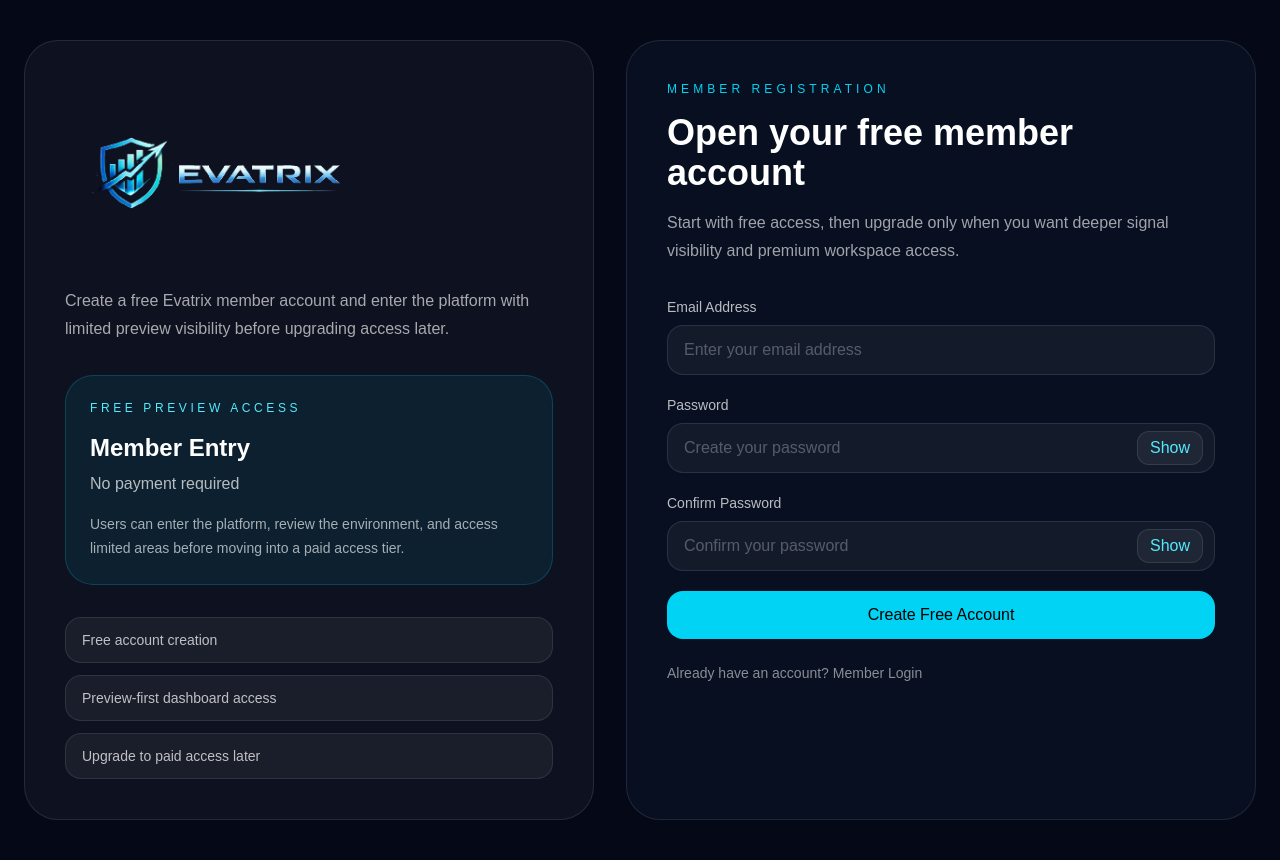
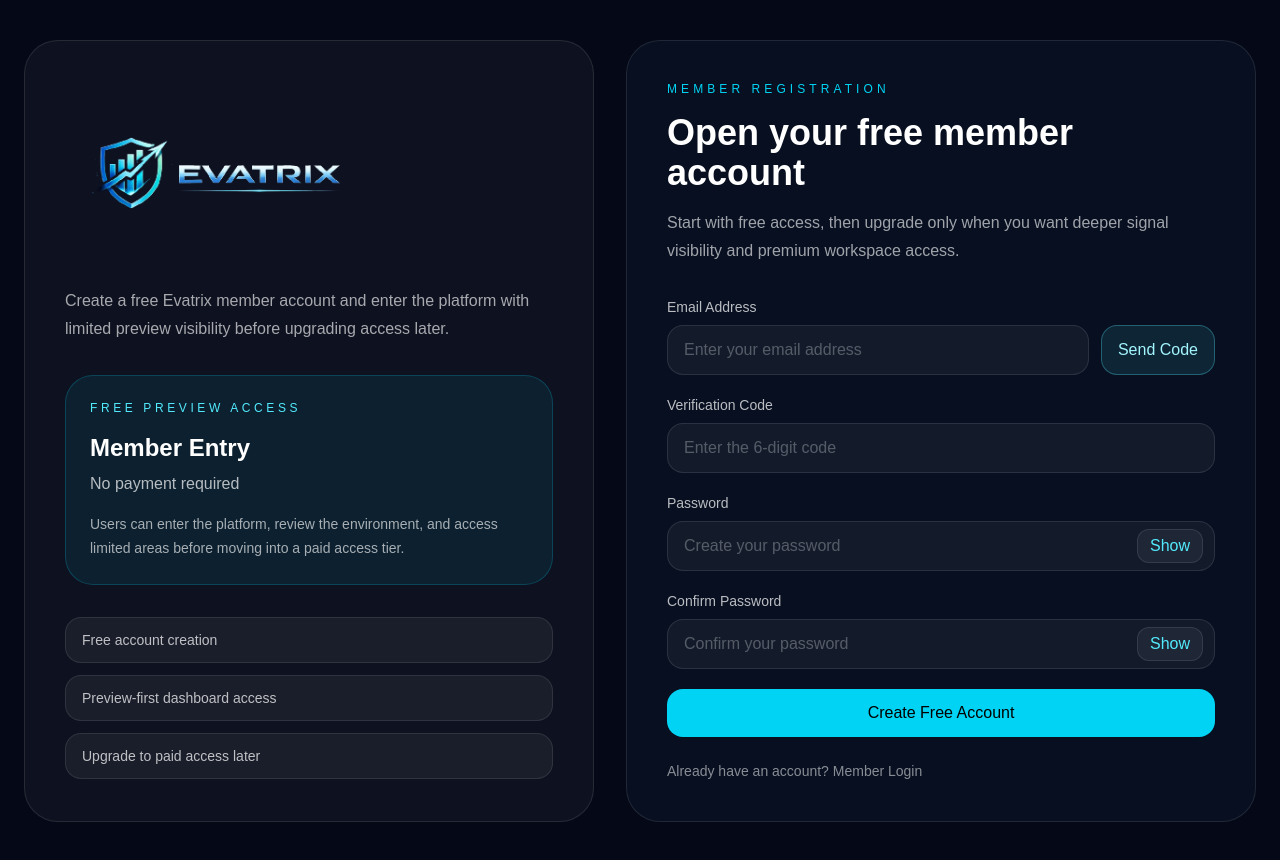
Before and after one commit to EltunTov/evatrixglobal, a Next.js app: page /signup in a window 1280 px wide. Built offline with nearby package versions, Linux system fonts and the light colour scheme.

Commit message:
Fix real signup flow with verification code

```diff
--- a/app/signup/page.tsx
+++ b/app/signup/page.tsx
@@ -9,19 +9,67 @@
   const router = useRouter();
 
   const [email, setEmail] = useState("");
+  const [code, setCode] = useState("");
   const [password, setPassword] = useState("");
   const [confirmPassword, setConfirmPassword] = useState("");
+
   const [showPassword, setShowPassword] = useState(false);
   const [showConfirmPassword, setShowConfirmPassword] = useState(false);
+
   const [errorText, setErrorText] = useState("");
+  const [successText, setSuccessText] = useState("");
   const [loading, setLoading] = useState(false);
+  const [sendingCode, setSendingCode] = useState(false);
+  const [codeSent, setCodeSent] = useState(false);
+
+  async function handleSendCode() {
+    setErrorText("");
+    setSuccessText("");
+
+    if (!email.trim() || !email.includes("@")) {
+      setErrorText("Valid email address is required.");
+      return;
+    }
+
+    try {
+      setSendingCode(true);
+
+      const res = await fetch("/api/auth/send-code", {
+        method: "POST",
+        headers: {
+          "Content-Type": "application/json",
+        },
+        body: JSON.stringify({ email }),
+      });
+
+      const data = await res.json();
+
+      if (!res.ok || !data.ok) {
+        setErrorText(data.error || "Failed to send verification code.");
+        return;
+      }
+
+      setCodeSent(true);
+      setSuccessText("Verification code sent to your email address.");
+    } catch {
+      setErrorText("Failed to send verification code.");
+    } finally {
+      setSendingCode(false);
+    }
+  }
 
   async function handleSubmit(e: React.FormEvent) {
     e.preventDefault();
     setErrorText("");
+    setSuccessText("");
 
-    if (!email.trim()) {
-      setErrorText("Email address is required.");
+    if (!email.trim() || !email.includes("@")) {
+      setErrorText("Valid email address is required.");
+      return;
+    }
+
+    if (!code.trim() || code.trim().length < 6) {
+      setErrorText("Verification code is required.");
       return;
     }
 
@@ -38,16 +86,27 @@
     try {
       setLoading(true);
 
-      localStorage.setItem(
-        "evatrix_pending_user",
-        JSON.stringify({
+      const res = await fetch("/api/auth/register", {
+        method: "POST",
+        headers: {
+          "Content-Type": "application/json",
+        },
+        body: JSON.stringify({
           email,
-          access: "free_preview",
-          createdAt: new Date().toISOString(),
-        })
-      );
+          code: code.trim(),
+          password,
+        }),
+      });
+
+      const data = await res.json();
+
+      if (!res.ok || !data.ok) {
+        setErrorText(data.error || "Account creation failed.");
+        return;
+      }
 
       router.push("/dashboard");
+      router.refresh();
     } catch {
       setErrorText("Account creation failed. Please try again.");
     } finally {
@@ -111,11 +170,34 @@
                 <label className="mb-2 block text-sm text-white/72">
                   Email Address
                 </label>
+                <div className="flex gap-3">
+                  <input
+                    type="email"
+                    value={email}
+                    onChange={(e) => setEmail(e.target.value)}
+                    placeholder="Enter your email address"
+                    className="w-full rounded-2xl border border-white/10 bg-white/5 px-4 py-3 text-white outline-none placeholder:text-white/28"
+                  />
+                  <button
+                    type="button"
+                    onClick={handleSendCode}
+                    disabled={sendingCode}
+                    className="shrink-0 rounded-2xl border border-cyan-300/30 bg-cyan-300/10 px-4 py-3 text-sm font-medium text-cyan-200 transition hover:bg-cyan-300/20 disabled:opacity-60"
+                  >
+                    {sendingCode ? "Sending..." : codeSent ? "Resend Code" : "Send Code"}
+                  </button>
+                </div>
+              </div>
+
+              <div>
+                <label className="mb-2 block text-sm text-white/72">
+                  Verification Code
+                </label>
                 <input
-                  type="email"
-                  value={email}
-                  onChange={(e) => setEmail(e.target.value)}
-                  placeholder="Enter your email address"
+                  type="text"
+                  value={code}
+                  onChange={(e) => setCode(e.target.value)}
+                  placeholder="Enter the 6-digit code"
                   className="w-full rounded-2xl border border-white/10 bg-white/5 px-4 py-3 text-white outline-none placeholder:text-white/28"
                 />
               </div>
@@ -132,7 +214,6 @@
                     placeholder="Create your password"
                     className="w-full rounded-2xl border border-white/10 bg-white/5 px-4 py-3 pr-24 text-white outline-none placeholder:text-white/28"
                   />
-
                   <button
                     type="button"
                     onClick={() => setShowPassword((v) => !v)}
@@ -155,7 +236,6 @@
                     placeholder="Confirm your password"
                     className="w-full rounded-2xl border border-white/10 bg-white/5 px-4 py-3 pr-24 text-white outline-none placeholder:text-white/28"
                   />
-
                   <button
                     type="button"
                     onClick={() => setShowConfirmPassword((v) => !v)}
@@ -169,6 +249,12 @@
               {errorText ? (
                 <div className="rounded-2xl border border-red-400/20 bg-red-400/10 px-4 py-3 text-sm text-red-200">
                   {errorText}
+                </div>
+              ) : null}
+
+              {successText ? (
+                <div className="rounded-2xl border border-emerald-400/20 bg-emerald-400/10 px-4 py-3 text-sm text-emerald-200">
+                  {successText}
                 </div>
               ) : null}
 
```
